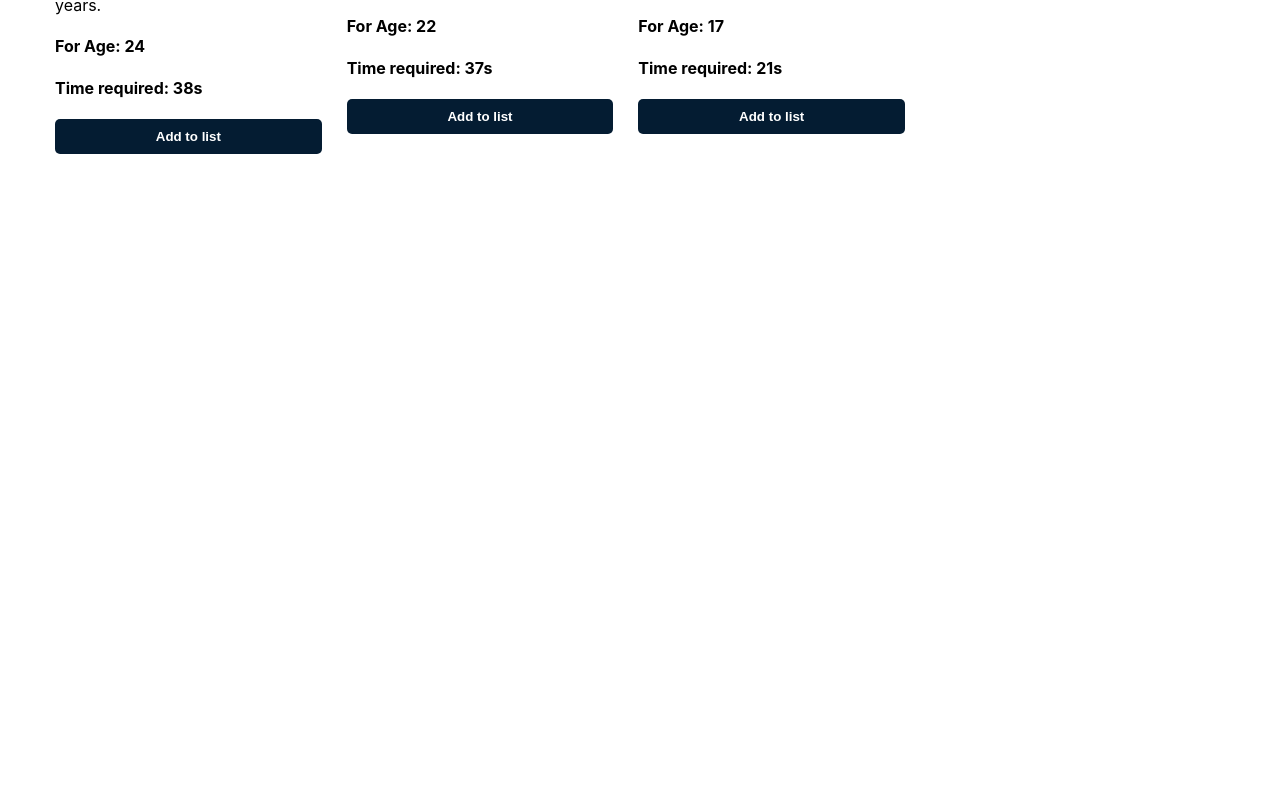
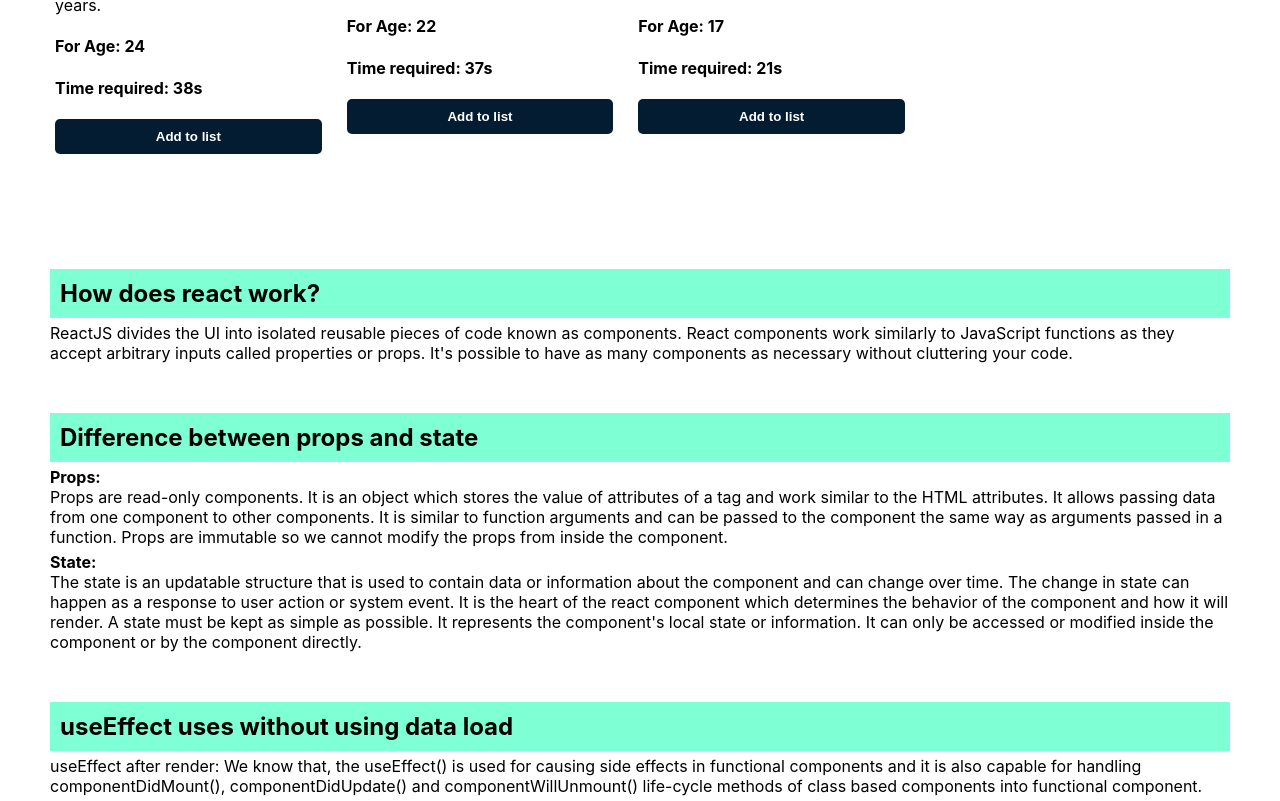
Before and after one commit to creativerze/Strength-and-Fitness-Palace, a React (Create React App) app: page / in a window 1280 px wide. Shown: the part 1033-1834 px from the top of the page. Before the commit the page ends 1252 px from the top, so only its background shows below. Built offline with nearby package versions, Linux system fonts and the light colour scheme.

Commit message:
added question

```diff
--- a/public/index.html
+++ b/public/index.html
@@ -24,7 +24,7 @@
       work correctly both with client-side routing and a non-root public URL.
       Learn how to configure a non-root public URL by running `npm run build`.
     -->
-    <title>React App</title>
+    <title>Strength and Fitness Palace</title>
   </head>
   <body>
     <noscript>You need to enable JavaScript to run this app.</noscript>
--- a/src/components/CalculateSection/CalculateSection.js
+++ b/src/components/CalculateSection/CalculateSection.js
@@ -3,11 +3,15 @@
 import './CalculateSection.css';
 
 const CalculateSection = ({ times }) => {
-  const [brkTime, setBrkTime] = useState(0);
+  // const [brkTime, setBrkTime] = useState(0);
   const [breaktimes, setBreakTimes] = useState(0);
 
   const breakTime = (e) => {
-    setBreakTimes(e.target.innerText);
+    const localTime = e.target.innerText
+    localStorage.setItem("Break-Time", localTime);
+    const localStorageTime = localStorage.getItem('Break-Time')
+    setBreakTimes(localStorageTime)
+
   };
 
   return (
--- a/src/components/ExerciseSection/ExerciseSection.js
+++ b/src/components/ExerciseSection/ExerciseSection.js
@@ -1,5 +1,6 @@
 import React, { useEffect, useState } from 'react';
 import CalculateSection from '../CalculateSection/CalculateSection';
+import Question from '../Question/Question';
 import SingleInformation from '../SingleInformation/SingleInformation';
 import './ExerciseSection.css';
 
@@ -39,6 +40,7 @@
           ></CalculateSection>
         </div>
       </div>
+      <Question></Question>
     </div>
   );
 };
--- /dev/null
+++ b/src/components/Question/Question.css
@@ -0,0 +1,8 @@
+.question-title{
+  margin: 50px 50px 0 50px;
+  background-color: aquamarine;
+  padding: 10px;
+}
+.anwser{
+  margin: 5px 50px
+}
--- /dev/null
+++ b/src/components/Question/Question.js
@@ -0,0 +1,22 @@
+import React from 'react';
+import './Question.css';
+
+const Question = () => {
+  return (
+    <div>
+      <h2 className='question-title'>How does react work?</h2>
+      <p className='anwser'>ReactJS divides the UI into isolated reusable pieces of code known as components. React components work similarly to JavaScript functions as they accept arbitrary inputs called properties or props. It's possible to have as many components as necessary without cluttering your code.</p>
+      <h2 className='question-title'>Difference between props and state</h2>
+      <p className='anwser'><b>Props:</b> <br />
+        Props are read-only components. It is an object which stores the value of attributes of a tag and work similar to the HTML attributes. It allows passing data from one component to other components. It is similar to function arguments and can be passed to the component the same way as arguments passed in a function. Props are immutable so we cannot modify the props from inside the component.</p>
+      <p className='anwser'><b>State:</b> <br />
+        The state is an updatable structure that is used to contain data or information about the component and can change over time. The change in state can happen as a response to user action or system event. It is the heart of the react component which determines the behavior of the component and how it will render. A state must be kept as simple as possible. It represents the component's local state or information. It can only be accessed or modified inside the component or by the component directly.</p>
+      <h2 className='question-title'> useEffect uses without using data load</h2>
+      <p className='anwser'>
+      useEffect after render: We know that, the useEffect() is used for causing side effects in functional components and it is also capable for handling componentDidMount(), componentDidUpdate() and componentWillUnmount() life-cycle methods of class based components into functional component.
+      </p>
+    </div>
+  );
+};
+
+export default Question;
```
